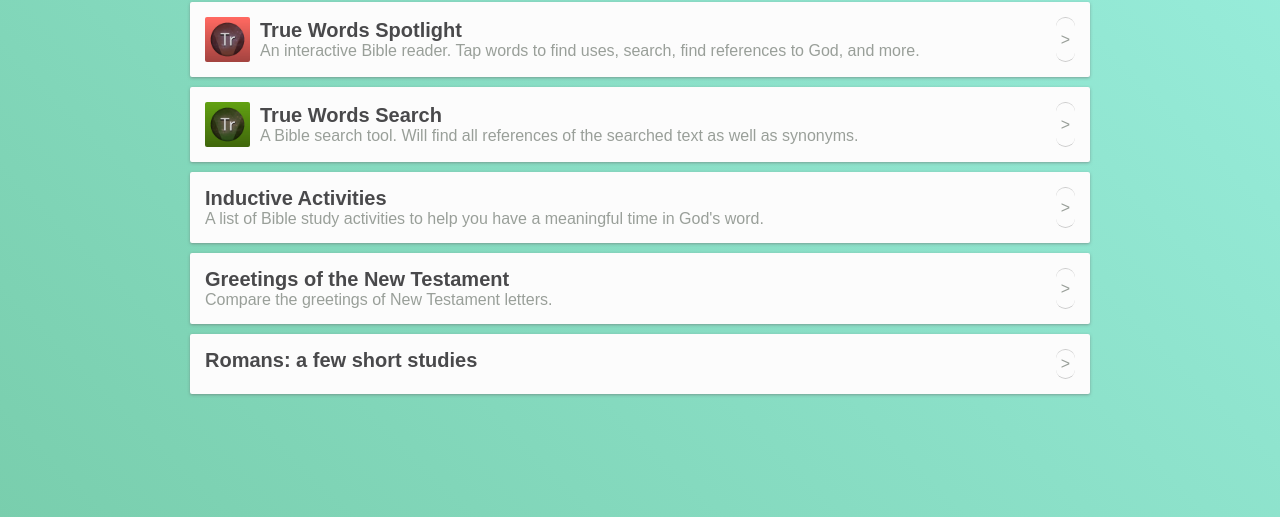
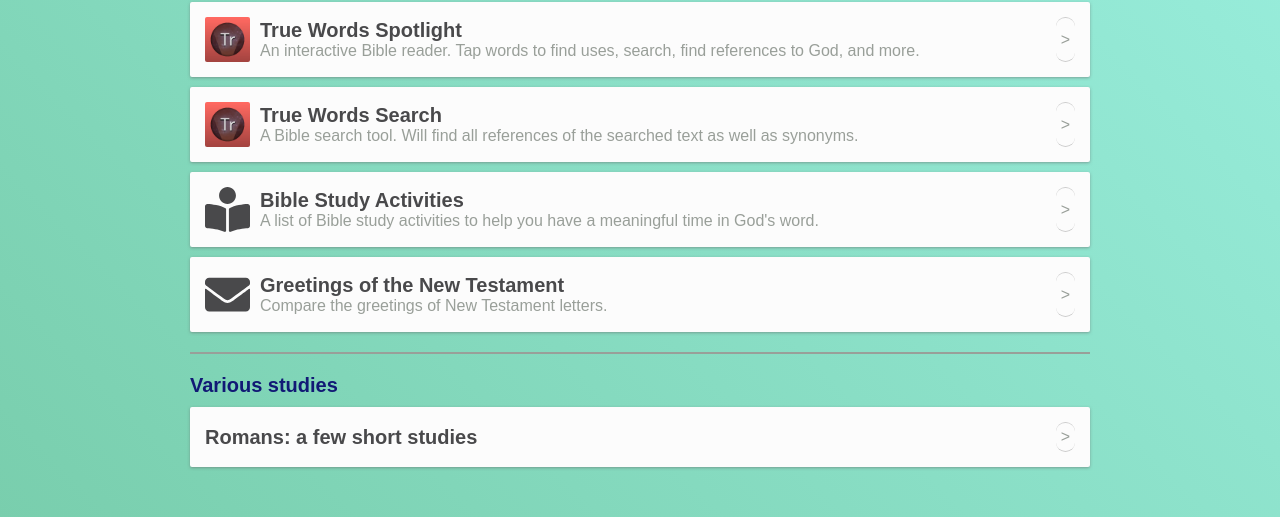
Before and after one commit to jwilkey/bible-resources, a Vue app: page / in a window 1280 px wide. Shown: the part 156-673 px from the top of the page. Built offline with nearby package versions, Linux system fonts and the light colour scheme.

Commit message:
Add icons to home view

```diff
--- a/index.html
+++ b/index.html
@@ -1,14 +1,18 @@
 <!DOCTYPE html>
 <html class="light-theme">
+
 <head>
   <meta charset="utf-8">
   <meta name="viewport" content="width=device-width,initial-scale=1.0">
   <title>bible-resources</title>
 
-    <script defer src="https://use.fontawesome.com/releases/v5.0.1/js/all.js"></script>
+  <script defer src="https://use.fontawesome.com/releases/v5.3.1/js/all.js" integrity="sha384-kW+oWsYx3YpxvjtZjFXqazFpA7UP/MbiY4jvs+RWZo2+N94PFZ36T6TFkc9O3qoB"
+    crossorigin="anonymous"></script>
 </head>
+
 <body>
   <div id="app"></div>
   <!-- built files will be auto injected -->
 </body>
+
 </html>
--- a/src/components/Home.vue
+++ b/src/components/Home.vue
@@ -6,80 +6,39 @@
 
     <div class="flex-one scrolly pad">
       <div class="content">
-        <div class="theme-mid rounded pad shadow marginb flex-row" @click="openLink('https://truewordsapp.com')">
-          <div class="flex-one flex-row align-center">
-            <img class="icon-image marginr rounded" src="https://truewordsapp.com/static/favicon.png">
-            <div>
-              <h1 class="font-large">True Words</h1>
-              <p class="muted">An interactive Bible study application.</p>
-            </div>
-          </div>
-          <button class="muted alt marginl">&gt;</button>
-        </div>
+        <resource-row title="True Words" description="An interactive Bible study application." link="https://truewordsapp.com" image="https://truewordsapp.com/static/favicon.png"></resource-row>
 
-        <div class="theme-mid rounded pad shadow marginb flex-row" @click="openLink('https://spotlight.truewordsapp.com')">
-          <div class="flex-one flex-row align-center">
-            <img class="icon-image marginr rounded" src="/static/images/spotlight.png">
-            <div>
-              <h1 class="font-large">True Words Spotlight</h1>
-              <p class="muted">An interactive Bible reader. Tap words to find uses, search, find references to God, and more.</p>
-            </div>
-          </div>
-          <button class="muted alt marginl">&gt;</button>
-        </div>
+        <resource-row title="True Words Spotlight" description="An interactive Bible reader. Tap words to find uses, search, find references to God, and more." link="https://spotlight.truewordsapp.com" image="/static/images/spotlight.png">
+        </resource-row>
 
-        <div class="theme-mid rounded pad shadow marginb flex-row" @click="openLink('https://search.truewordsapp.com')">
-          <div class="flex-one flex-row align-center">
-            <img class="icon-image marginr rounded hue-adjust" src="/static/images/spotlight.png">
-            <div>
-              <h1 class="font-large">True Words Search</h1>
-              <p class="muted">A Bible search tool. Will find all references of the searched text as well as synonyms.</p>
-            </div>
-          </div>
-          <button class="muted alt marginl">&gt;</button>
-        </div>
+        <resource-row title="True Words Search" description="A Bible search tool. Will find all references of the searched text as well as synonyms." link="https://search.truewordsapp.com" image="/static/images/spotlight.png">
+        </resource-row>
 
-        <div class="theme-mid rounded pad shadow marginb flex-row" @click="goTo('inductive-activities')">
-          <div class="flex-one">
-            <h1 class="font-large">Inductive Activities</h1>
-            <p class="muted">A list of Bible study activities to help you have a meaningful time in God's word.</p>
-          </div>
-          <button class="muted alt marginl">&gt;</button>
-        </div>
+        <resource-row title="Bible Study Activities" description="A list of Bible study activities to help you have a meaningful time in God's word." link="inductive-activities" icon="fa-book-reader">
+        </resource-row>
 
-        <div class="theme-mid rounded pad shadow marginb flex-row" @click="goTo('greetings')">
-          <div class="flex-one">
-            <h1 class="flex-one font-large">Greetings of the New Testament</h1>
-            <p class="muted">Compare the greetings of New Testament letters.</p>
-          </div>
-          <button class="muted alt marginl">&gt;</button>
-        </div>
+        <resource-row title="Greetings of the New Testament" description="Compare the greetings of New Testament letters." link="greetings" icon="fa-envelope">
+        </resource-row>
 
-        <div class="theme-mid rounded pad shadow marginb flex-row" @click="goTo('romans')">
-          <h1 class="flex-one font-large">Romans: a few short studies</h1>
-          <button class="muted alt marginl">&gt;</button>
-        </div>
+        <hr class="muted-border">
+        <h2 class="font-large marginb">Various studies</h2>
+
+        <resource-row link="romans" title="Romans: a few short studies"></resource-row>
       </div>
     </div>
   </div>
 </template>
 
 <script>
+import ResourceRow from '@/components/views/ResourceRow'
+
 export default {
   name: 'Home',
   data () {
-    return {
-    }
+    return {}
   },
-  methods: {
-    goTo (page) {
-      this.$router.push(page)
-    },
-    openLink (link) {
-      var win = window.open(link, '_blank')
-      win.focus()
-    }
-  }
+  components: { ResourceRow },
+  methods: {}
 }
 </script>
 
@@ -91,5 +50,4 @@ export default {
     filter: hue-rotate(90deg);
   }
 }
-
 </style>
--- /dev/null
+++ b/src/components/views/ResourceRow.vue
@@ -0,0 +1,49 @@
+<template>
+  <div class="theme-mid rounded pad shadow marginb flex-row" @click="open">
+    <div class="flex-one flex-row align-center">
+      <img v-if="image" class="icon-image marginr rounded" :src="image">
+      <i v-if="icon" class="icon-image fa marginr" :class="[icon]"></i>
+      <div>
+        <h1 class="font-large">{{ title }}</h1>
+        <p class="muted">{{ description }}</p>
+      </div>
+    </div>
+    <button class="muted alt marginl">&gt;</button>
+  </div>
+</template>
+
+<script>
+export default {
+  name: 'ResourceRow',
+  props: ['title', 'description', 'link', 'image', 'icon'],
+  data () {
+    return {}
+  },
+  methods: {
+    open () {
+      if (this.link.startsWith('http')) {
+        this.openLink(this.link)
+      } else {
+        this.goTo(this.link)
+      }
+    },
+    goTo (page) {
+      this.$router.push(page)
+    },
+    openLink (link) {
+      var win = window.open(link, '_blank')
+      win.focus()
+    }
+  }
+}
+</script>
+
+<style lang="less" scoped>
+.icon-image {
+  height: 45px;
+  width: 45px;
+  &.hue-adjust {
+    filter: hue-rotate(90deg);
+  }
+}
+</style>
```
Also changed, not shown: src/components/studies/Titus/Textual/1_10-14.vue (+0 -8 lines), .eslintrc.js, .prettierrc.js (added), src/components/studies/Philippians/TextualOutline.txt (added). Lines whose indentation alone changed are shown as unchanged.
